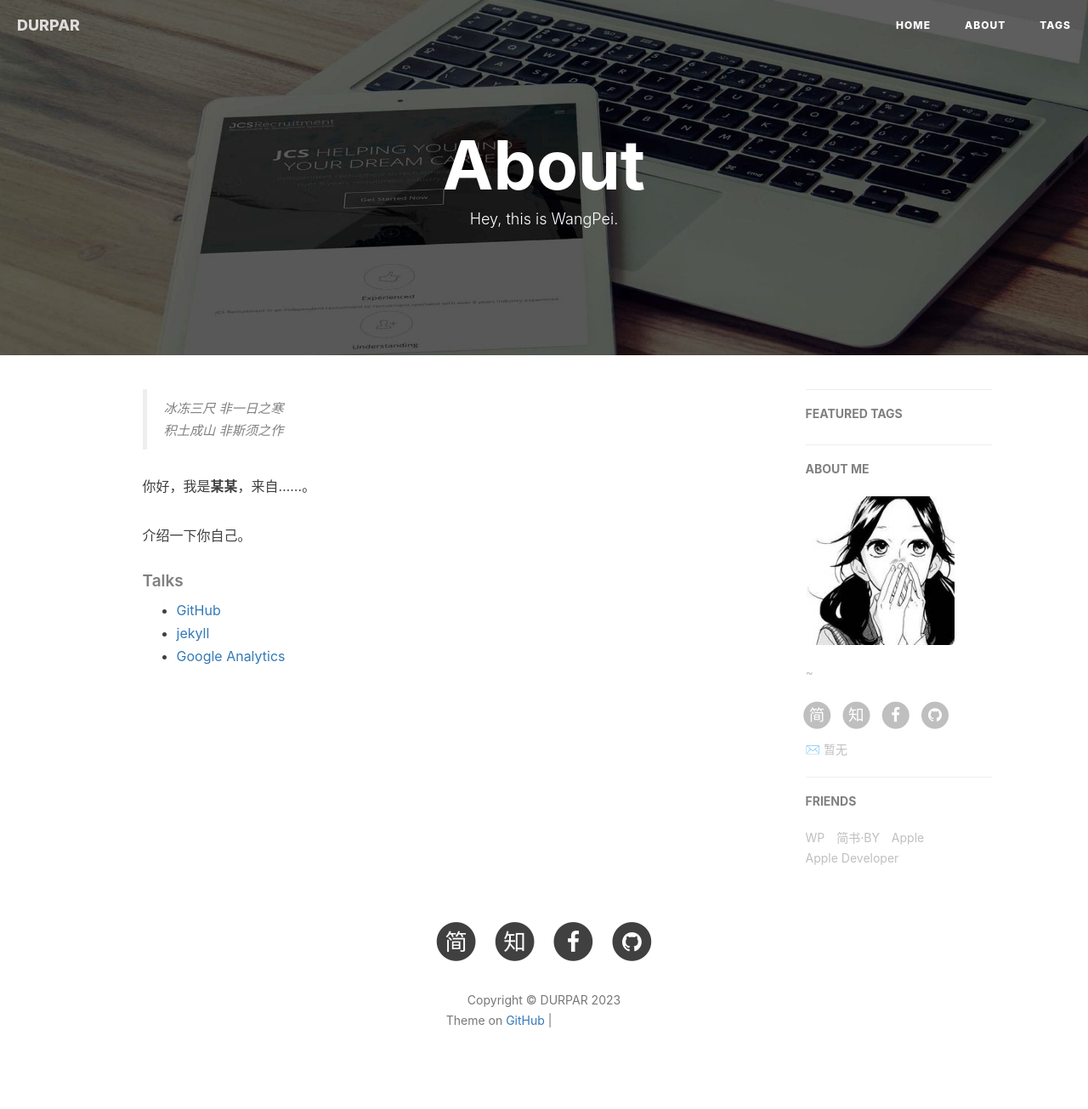
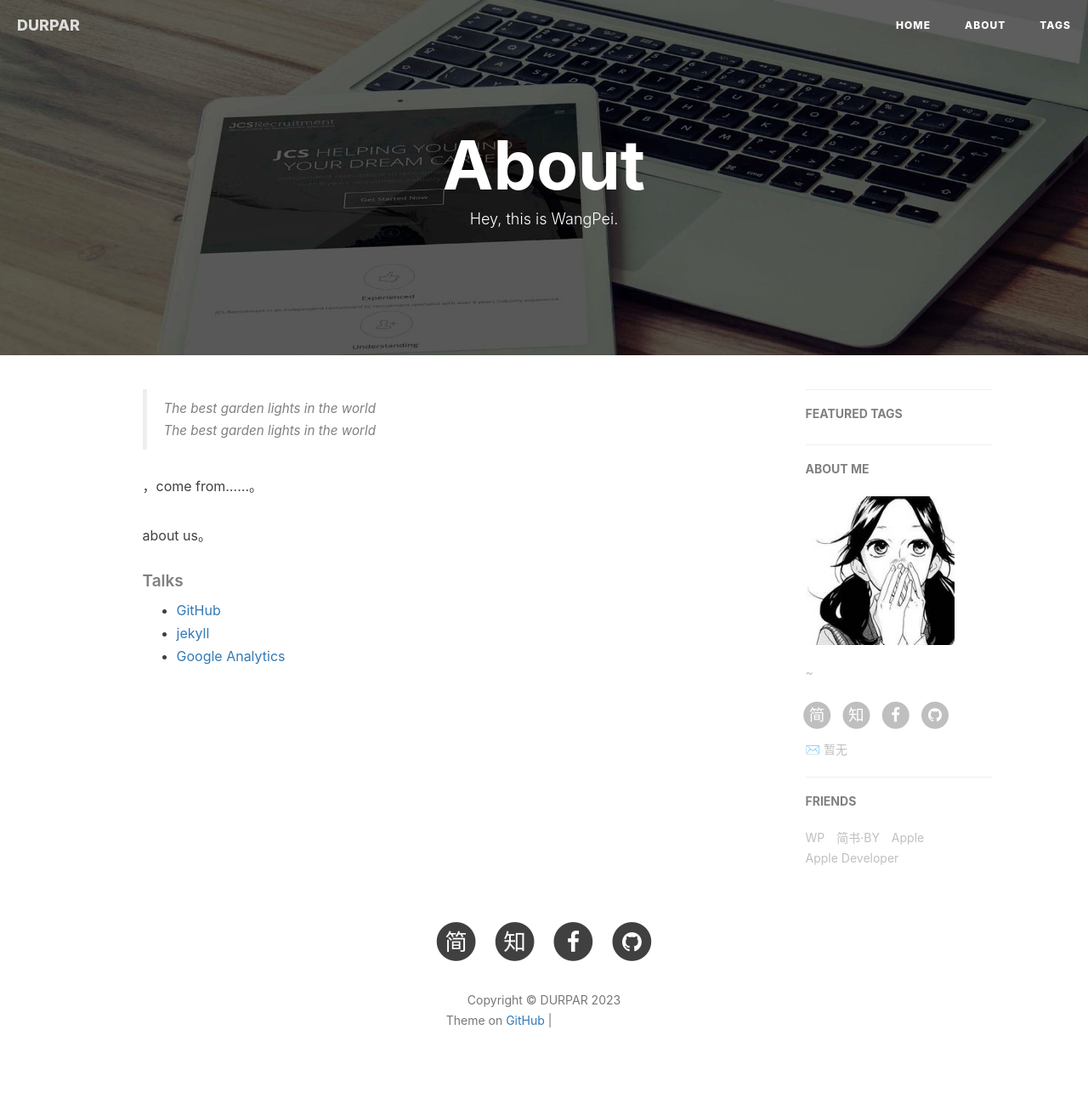
Before and after one commit to durpar/durpar.github.io, a Jekyll site: the page built from about.html, in a window 1280 px wide. Shown: the whole page at 85% size. Built offline with Jekyll 4.4.1, drawn with Linux system fonts in a browser that asks for light colours; nearby versions of some CDN libraries; comment, search, counter and statistics services are not loaded; grey boxes are pictures that could not be loaded.

Commit message:
change same  descript

```diff
--- a/_config.yml
+++ b/_config.yml
@@ -97,10 +97,10 @@ service-worker: true
 friends: [
     {
         title: "WP",
-        href: "https://wangpei.ink"
+        href: "https://durpar.ltd"
     },{
         title: "简书·BY",
-        href: "http://www.jianshu.com/u/e71990ada2fd"
+        href: "https://durpar.ltd"
     },{
         title: "Apple",
         href: "https://apple.com"
--- a/about.html
+++ b/about.html
@@ -15,12 +15,12 @@ header-img: "img/post-bg-rwd.jpg"
 <div class="zh post-container">
 
     <!--copied from markdown -->
-    <blockquote><p>冰冻三尺 非一日之寒<br>
-    积土成山 非斯须之作</p></blockquote>
+    <blockquote><p>The best garden lights in the world<br>
+        The best garden lights in the world</p></blockquote>
 
-    <p>你好，我是<strong>某某</strong>，来自……。</p>
+    <p><strong></strong>，come from……。</p>
 
-    <p>介绍一下你自己。</p>
+    <p>about us。</p>
 
 
 
--- a/index.html
+++ b/index.html
@@ -1,6 +1,6 @@
 ---
 layout: page
-description: "填上一句你想填的话，在index.html中更改"
+description: "The best garden lights in the world "
 ---
 
 {% for post in paginator.posts %}
```
